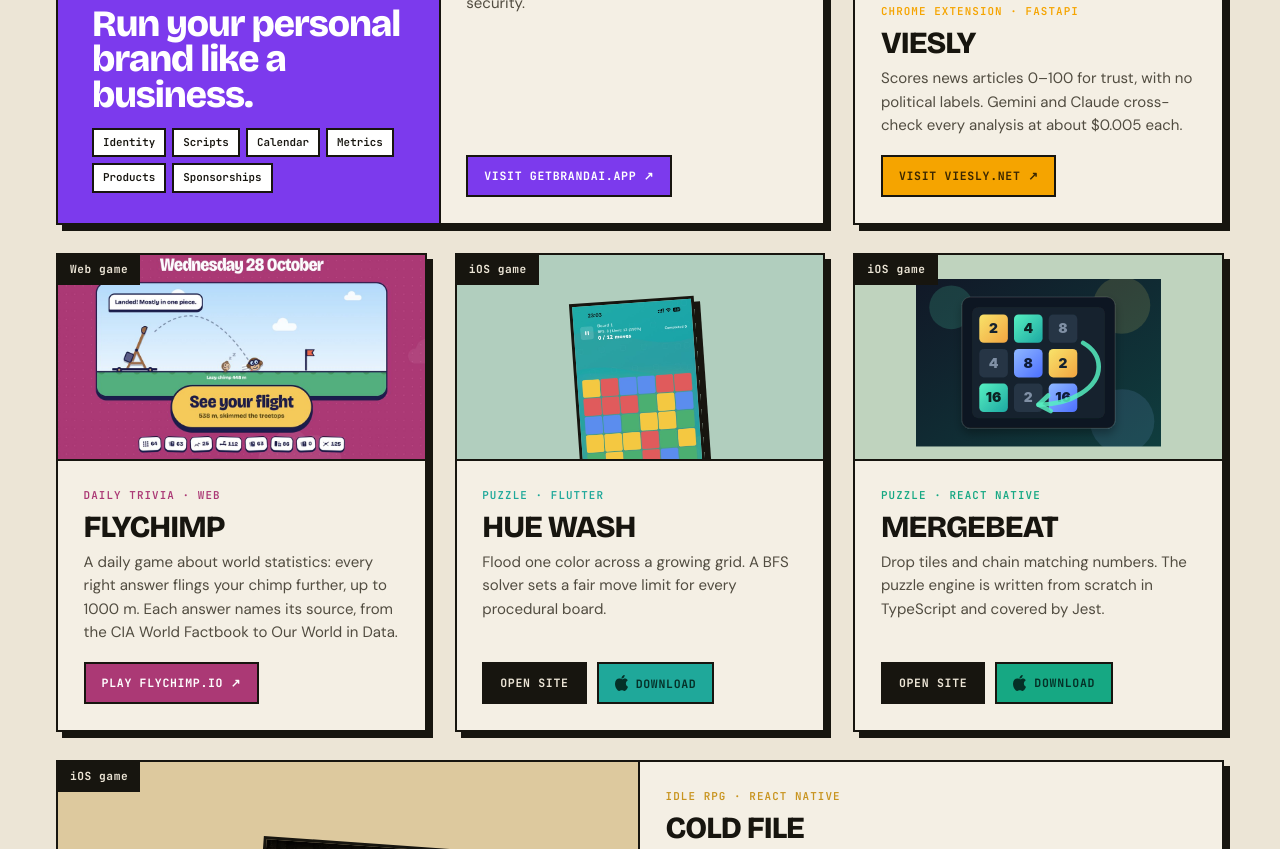
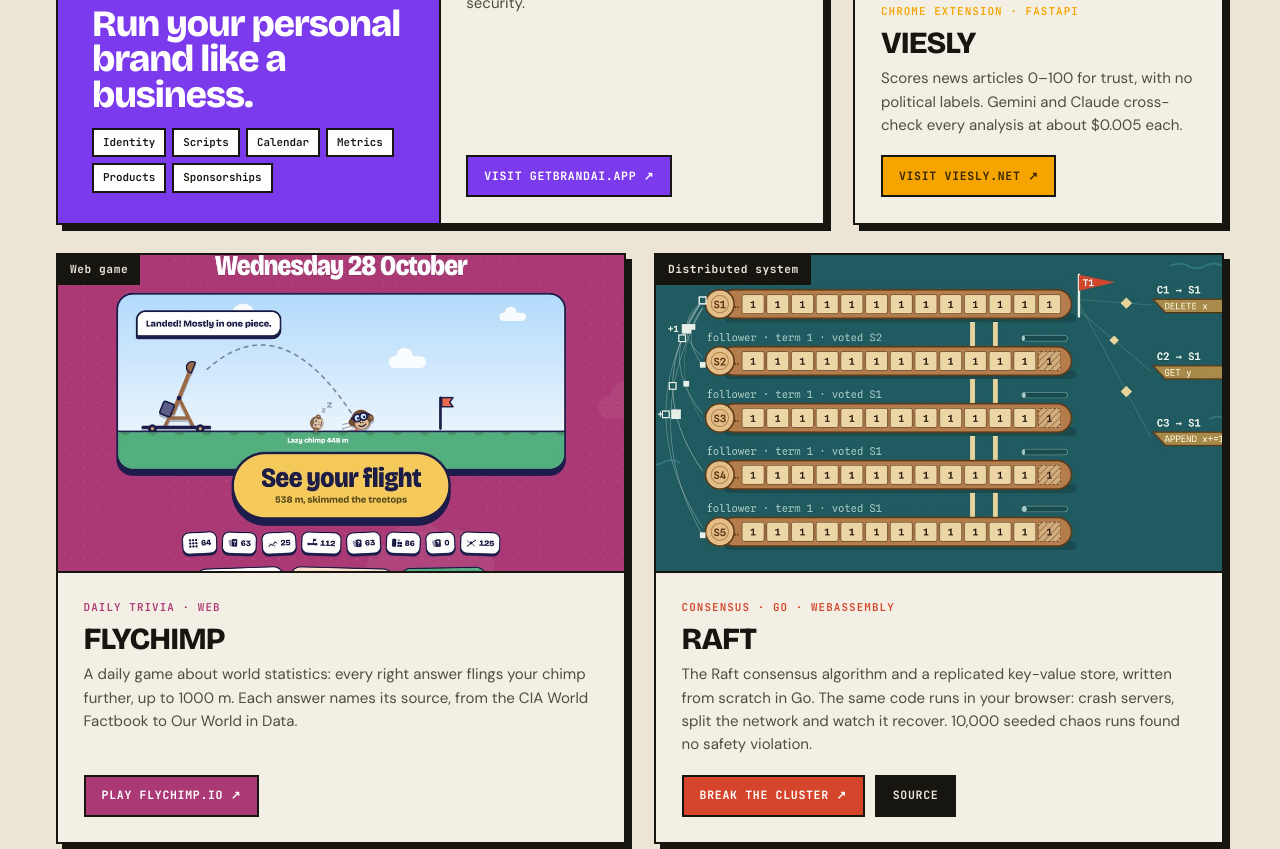
Before and after one commit to pBariskan/pBariskan.github.io, a plain HTML site: page index.html in a window 1280 px wide. Shown: the part 1506-2355 px from the top of the page. Drawn offline with nearby package versions, Linux system fonts and the light colour scheme; no server answers.

Commit message:
Add Raft to selected work (#4)
Raft consensus and a replicated key-value store in Go, linked to its live
site and source. The second row is now Flychimp and Raft at half width
each, and the three iOS games share the third row, so Cold File no longer
spans a row on its own. The card image is a screenshot of the site's live
five-server cluster.


Claude-Session: https://claude.ai/code/session_01MkhFtSmMsTaSzainp3DeJJ

Co-authored-by: Claude <noreply@anthropic.com>

```diff
--- a/index.html
+++ b/index.html
@@ -140,7 +140,7 @@
 
       <div class="section-head" id="work">
         <h2>Selected Work</h2>
-        <span class="count">[ 06 Projects ]</span>
+        <span class="count">[ 07 Projects ]</span>
       </div>
 
       <section class="work" aria-label="Projects">
@@ -177,7 +177,7 @@
           </div>
         </article>
 
-        <article class="work-card accent-flychimp" data-pop>
+        <article class="work-card work-half accent-flychimp" data-pop>
           <a class="work-media media-shot media-flychimp" href="https://www.flychimp.io/" target="_blank" rel="noopener" tabindex="-1" aria-hidden="true">
             <span class="work-kind">Web game</span>
             <img src="./Flychimp/assets/preview-1200.jpg" alt="" decoding="async" loading="lazy" data-parallax>
@@ -188,6 +188,22 @@
             <p class="work-desc">A daily game about world statistics: every right answer flings your chimp further, up to 1000 m. Each answer names its source, from the CIA World Factbook to Our World in Data.</p>
             <div class="work-actions">
               <a class="btn btn-solid" href="https://www.flychimp.io/" target="_blank" rel="noopener">Play flychimp.io ↗</a>
+            </div>
+          </div>
+        </article>
+
+        <article class="work-card work-half accent-raft" data-pop>
+          <a class="work-media media-shot media-raft" href="https://pbariskan.github.io/Raft/" tabindex="-1" aria-hidden="true">
+            <span class="work-kind">Distributed system</span>
+            <img src="./Raft/assets/preview-1200.jpg" alt="" decoding="async" loading="lazy" data-parallax>
+          </a>
+          <div class="work-info">
+            <p class="work-genre">Consensus · Go · WebAssembly</p>
+            <h3 class="work-title"><a href="https://pbariskan.github.io/Raft/">Raft</a></h3>
+            <p class="work-desc">The Raft consensus algorithm and a replicated key-value store, written from scratch in Go. The same code runs in your browser: crash servers, split the network and watch it recover. 10,000 seeded chaos runs found no safety violation.</p>
+            <div class="work-actions">
+              <a class="btn btn-solid" href="https://pbariskan.github.io/Raft/">Break the cluster ↗</a>
+              <a class="btn btn-ink" href="https://github.com/pBariskan/Raft" target="_blank" rel="noopener">Source</a>
             </div>
           </div>
         </article>
@@ -233,7 +249,7 @@
           </div>
         </article>
 
-        <article class="work-card work-wide accent-cold" data-pop>
+        <article class="work-card accent-cold" data-pop>
           <a class="work-media media-phone" href="./ColdFile/" tabindex="-1" aria-hidden="true">
             <span class="work-kind">iOS game</span>
             <img src="./ColdFile/assets/enter-dungeon.webp" alt="" decoding="async" loading="lazy" data-parallax="34">
--- a/styles.css
+++ b/styles.css
@@ -37,6 +37,7 @@
 .accent-huewash   { --accent: #1fa89a; --accent-ink: #053028; }
 .accent-brandai   { --accent: #7c3aed; --accent-ink: #ffffff; }
 .accent-flychimp  { --accent: #ab3975; --accent-ink: #ffffff; }
+.accent-raft      { --accent: #d4452b; --accent-ink: #ffffff; }
 
 /* ── Reset ──────────────────────────────────────────────── */
 *, *::before, *::after { box-sizing: border-box; margin: 0; }
@@ -621,7 +622,7 @@ a   { color: inherit; }
 }
 
 /* ── Work grid (projects) ───────────────────────────────── */
-/* Compact on purpose: on desktop all six projects fit in about one and a half screens. */
+/* Compact on purpose: on desktop all seven projects fit in about one and a half screens. */
 .work {
   width: min(var(--maxw), 100% - var(--gut) * 2);
   margin: 0 auto clamp(60px, 9vw, 120px);
@@ -647,6 +648,9 @@ a   { color: inherit; }
   display: grid;
   grid-template-columns: minmax(0, 1fr) minmax(0, 1fr);
 }
+
+/* two cards sharing a row */
+.work-half { grid-column: span 3; }
 
 /* a card left alone on the last row spans it, media beside the text like the feature card */
 .work-wide {
@@ -706,6 +710,10 @@ a   { color: inherit; }
 .media-board { background: color-mix(in srgb, var(--accent) 18%, var(--paper-2)); }
 .media-board img { width: 100%; height: 100%; object-fit: contain; padding: 18px 24px; }
 
+/* Raft: the five logs, not the corner of the sea */
+.media-raft { background: #1f5b60; }
+.media-raft img { object-position: 50% 50%; }
+
 /* Flychimp: keep the catapult and the flight in view, not the corner of the page */
 .media-flychimp img { object-position: 50% 50%; }
 
@@ -877,7 +885,7 @@ a   { color: inherit; }
 /* ── Responsive ─────────────────────────────────────────── */
 @media (max-width: 980px) {
   .work { grid-template-columns: repeat(2, minmax(0, 1fr)); }
-  .work-card { grid-column: span 1; }
+  .work-card, .work-half { grid-column: span 1; }
   .work-feature { grid-column: 1 / -1; }
   .work-wide { grid-column: 1 / -1; }
 }
@@ -899,6 +907,7 @@ a   { color: inherit; }
   .media-shot img { object-position: 88% 50%; }
   .work-wide .work-media { border-bottom: none; }
   .media-flychimp img { object-position: 50% 50%; }
+  .media-raft img { object-position: 12% 50%; }
   .work-info { padding: 14px 14px 16px; }
   .work-title, .work-feature .work-title { font-size: 1.5rem; margin-bottom: 8px; }
   .work-desc { font-size: 0.88rem; line-height: 1.5; }
```
Also changed, not shown: Raft/assets/preview-1200.jpg (added).
